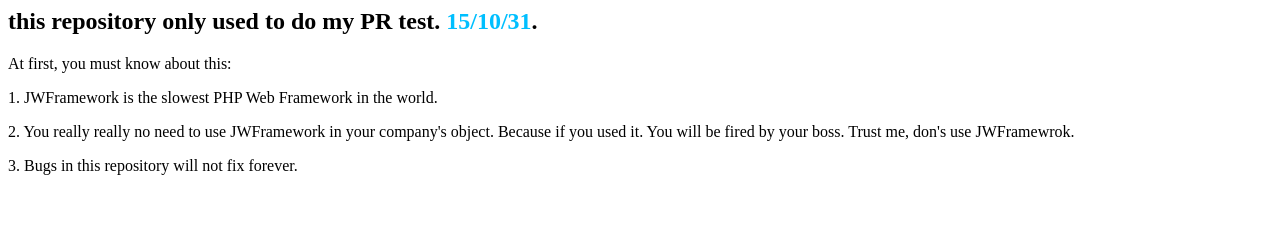
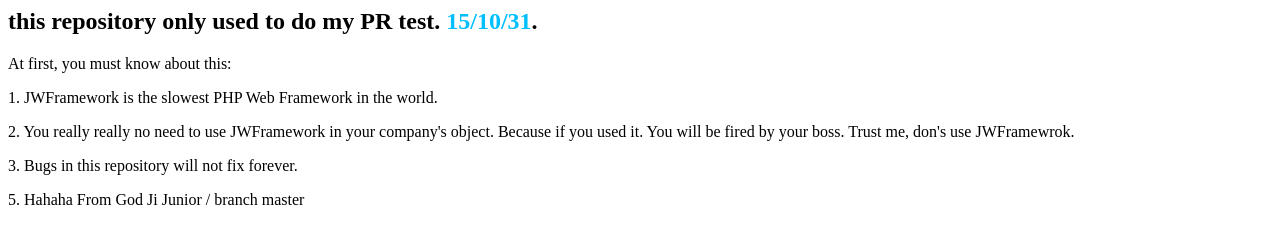
Before and after one commit to ljwphp/JWFramework, a plain HTML site: page index.html in a window 1280 px wide. Drawn offline with Linux system fonts and the light colour scheme.

Commit message:
master add noties

```diff
--- a/index.html
+++ b/index.html
@@ -12,6 +12,8 @@
 <p>2. You really really no need to use JWFramework in your company's object. Because if you used it. You will be fired by your boss. Trust me, don's use JWFramewrok.</p>
 <p>3. Bugs in this repository will not fix forever.</p>
 
+<p>5. Hahaha From God Ji Junior / branch master</p>
+
 
 </body>
 
```
